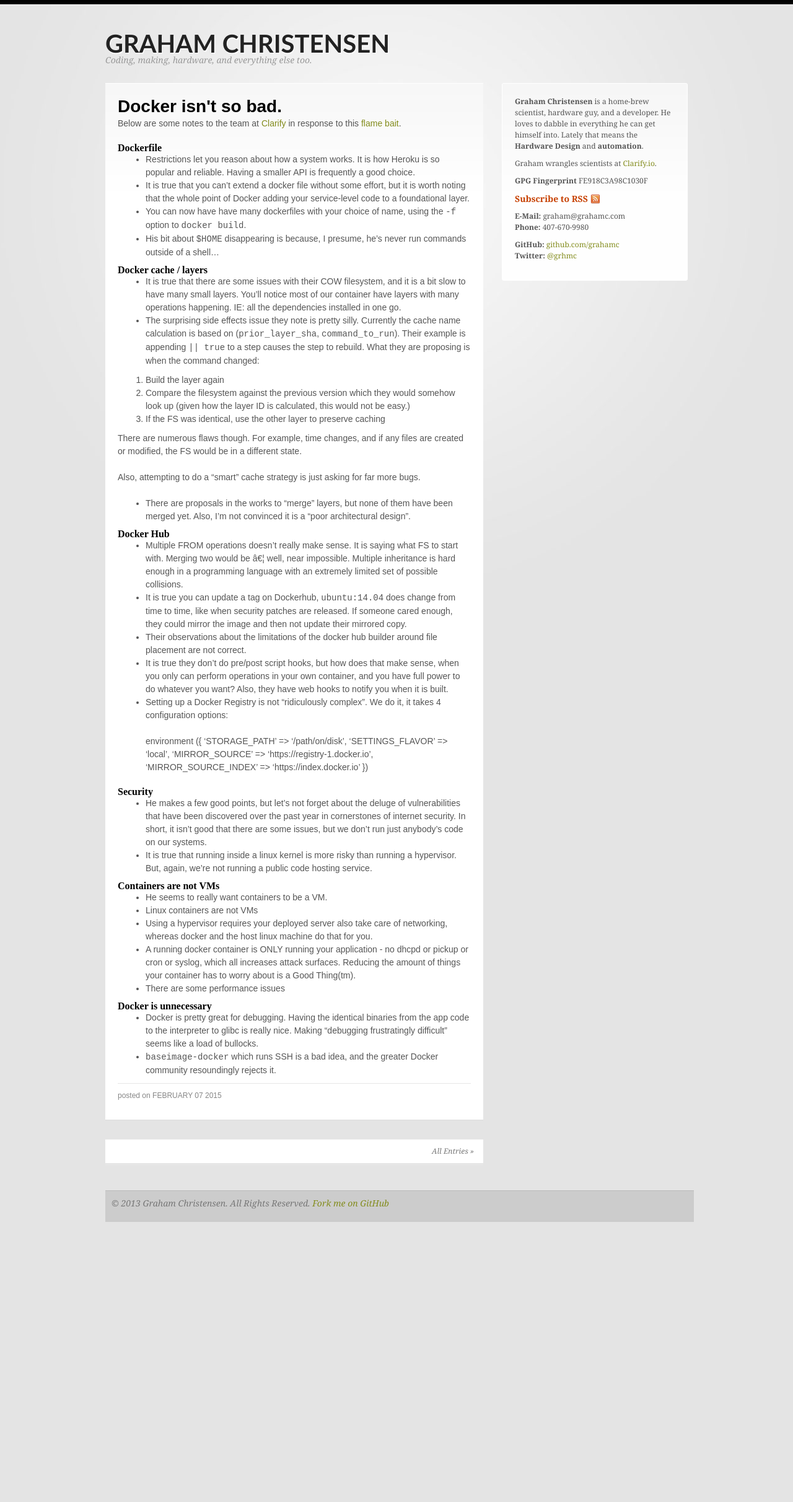
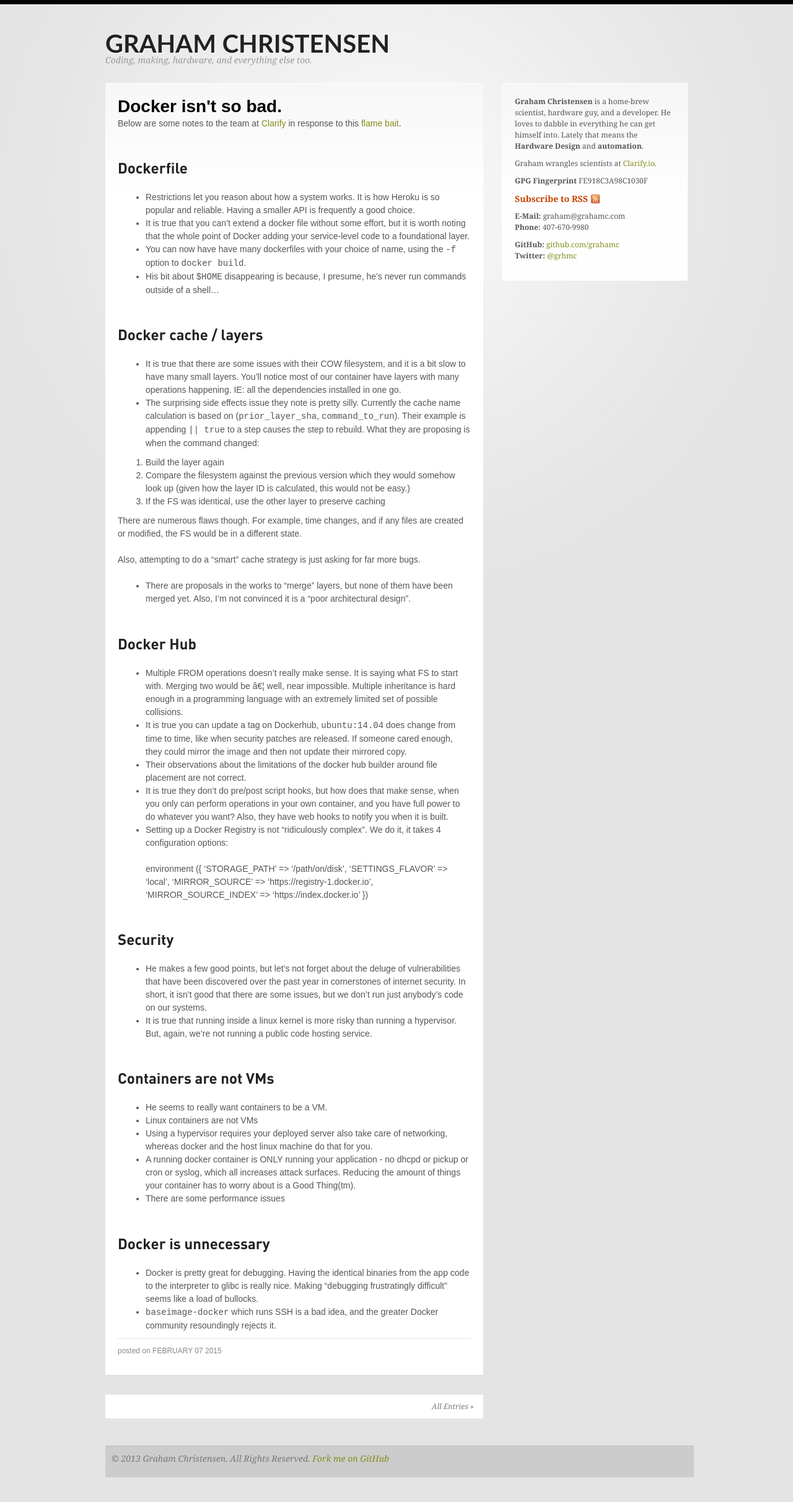
Before and after one commit to grahamc/grahamc.github.com, a Jekyll site: the page built from _posts/2015-02-07-docker-isnt-so-bad.markdown, in a window 1280 px wide. Shown: the whole page at 62% size. Built offline with Jekyll 4.4.1, drawn with Linux system fonts in a browser that asks for light colours; before the commit the page ends 2012 px from its top, so only the background shows below that.

Commit message:
There we go.

```diff
--- a/_posts/2015-02-07-docker-isnt-so-bad.markdown
+++ b/_posts/2015-02-07-docker-isnt-so-bad.markdown
@@ -6,7 +6,7 @@ title: Docker isn't so bad.
 Below are some notes to the team at [Clarify](http://clarify.io) in response
 to this [flame bait](http://iops.io/blog/docker-hype/).
 
-# Dockerfile
+### Dockerfile
 
  - Restrictions let you reason about how a system works. It is how Heroku is so
    popular and reliable. Having a smaller API is frequently a good choice.
@@ -18,7 +18,7 @@ to this [flame bait](http://iops.io/blog/docker-hype/).
  - His bit about `$HOME` disappearing is because, I presume, he's never run
    commands outside of a shell...
 
-# Docker cache / layers
+### Docker cache / layers
 
  - It is true that there are some issues with their COW filesystem, and it is a
    bit slow to have many small layers. You'll notice most of our container
@@ -44,7 +44,7 @@ bugs.
    been merged yet. Also, I'm not convinced it is a "poor architectural
    design".
 
-# Docker Hub
+### Docker Hub
 
  - Multiple FROM operations doesn't really make sense. It is saying what FS to
    start with. Merging two would be â€¦ well, near impossible. Multiple
@@ -70,7 +70,7 @@ bugs.
       'MIRROR_SOURCE_INDEX' => 'https://index.docker.io'
     })
 
-# Security
+### Security
 
  - He makes a few good points, but let's not forget about the deluge of
    vulnerabilities that have been discovered over the past year in cornerstones
@@ -79,7 +79,7 @@ bugs.
  - It is true that running inside a linux kernel is more risky than running a
    hypervisor. But, again, we're not running a public code hosting service.
 
-# Containers are not VMs
+### Containers are not VMs
 
  - He seems to really want containers to be a VM.
  - Linux containers are not VMs
@@ -90,7 +90,7 @@ bugs.
    amount of things your container has to worry about is a Good Thing(tm).
  - There are some performance issues
 
-# Docker is unnecessary
+### Docker is unnecessary
 
  - Docker is pretty great for debugging. Having the identical binaries from the
    app code to the interpreter to glibc is really nice. Making "debugging
```
